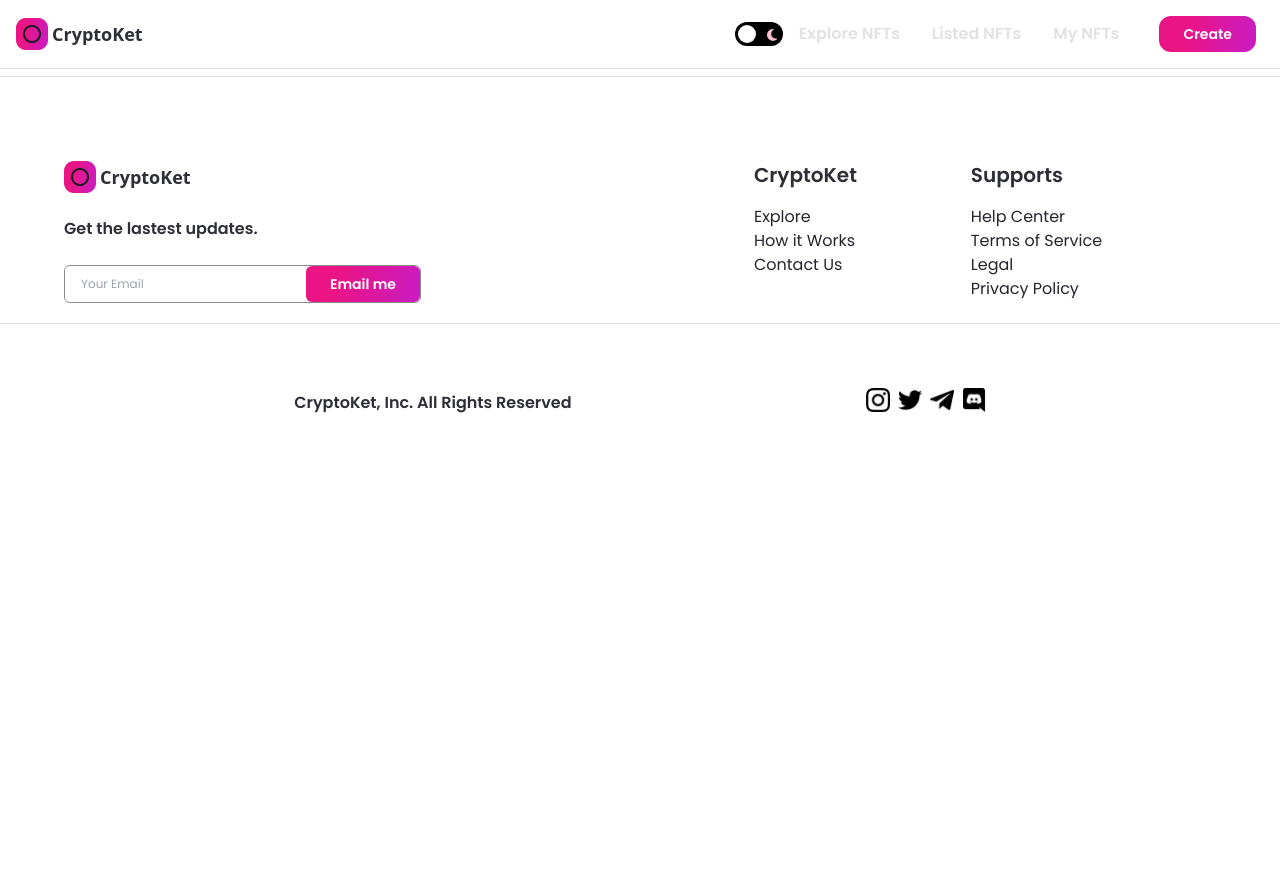
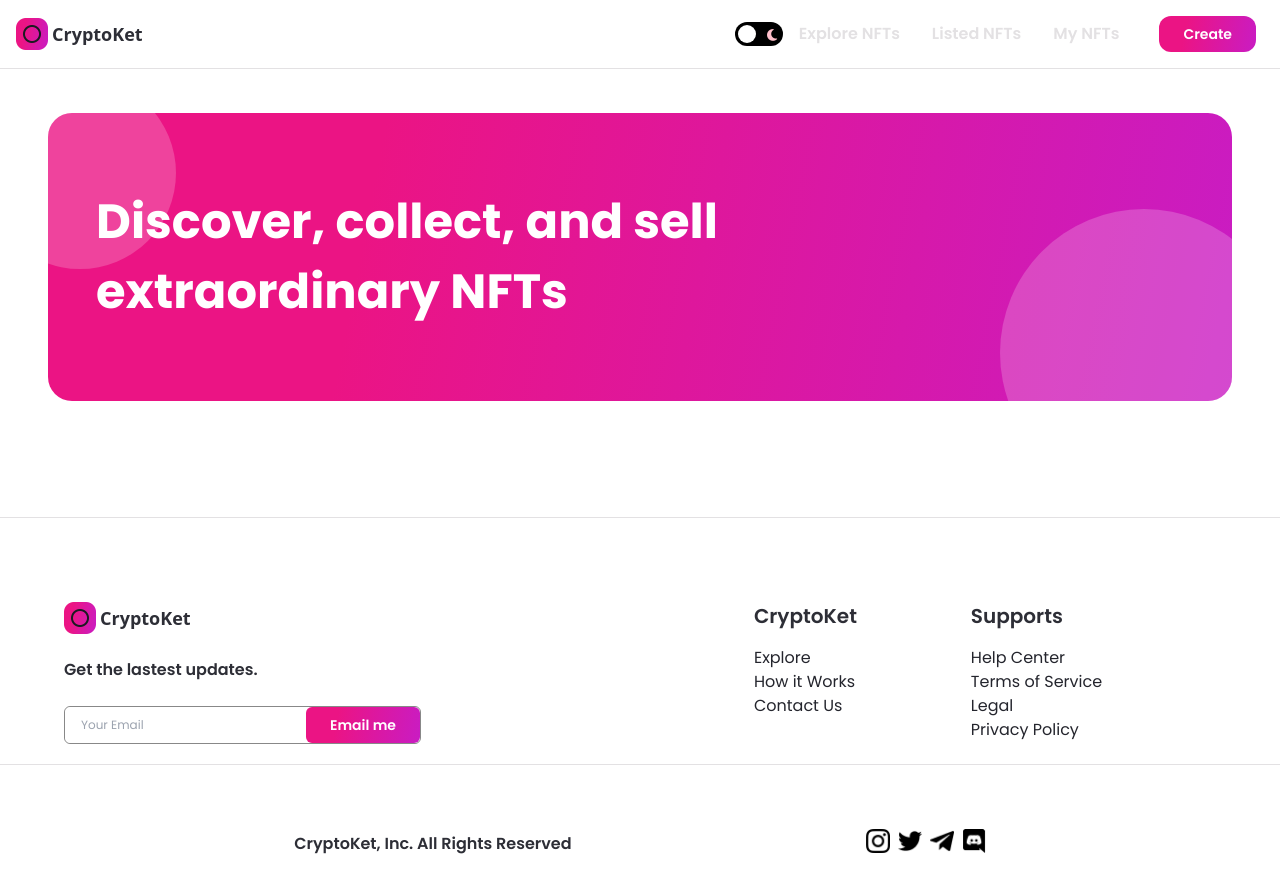
Before and after one commit to hulyhulyhuly/nft-mkt, a Next.js app: page / in a window 1280 px wide. Shown: the top 892 px of the page. Before the commit the page ends 800 px from the top, so only its background shows below. Built offline with nearby package versions, Linux system fonts and the light colour scheme.

Commit message:
fix: adjust css

```diff
--- /dev/null
+++ b/components/Banner.jsx
@@ -0,0 +1,11 @@
+import React from 'react';
+
+const Banner = ({ name, outterStyles, innerStyles }) => (
+  <div className={`relative flex items-center w-full overflow-hidden z-0 nft-gradient ${outterStyles}`}>
+    <p className={`font-poppins font-bold text-5xl text-white leading-70 ${innerStyles}`}>{name}</p>
+    <div className="absolute w-48 h-48 sm:w-32 sm:h-32 rounded-full -top-9 -left-16 -z-5 white-bg" />
+    <div className="absolute w-72 h-72 sm:w-56 sm:h-56 rounded-full -bottom-24 -right-14 -z-5 white-bg" />
+  </div>
+);
+
+export default Banner;
--- a/components/Footer.jsx
+++ b/components/Footer.jsx
@@ -56,7 +56,7 @@ const Footer = () => {
             </div>
           </div>
         </div>
-        <div className="flex flex-1 md:flex-col justify-evenly md:mx-auto md:mt-8 md:space-y-6">
+        <div className="flex flex-1 sm:flex-col justify-evenly sm:mx-auto md:mt-8  sm:space-y-6">
           <FooterLinks heading="CryptoKet" />
           <FooterLinks heading="Supports" />
         </div>
--- a/components/index.js
+++ b/components/index.js
@@ -1,5 +1,6 @@
 import Navbar from './Navbar';
 import Footer from './Footer';
 import Button from './Button';
+import Banner from './Banner';
 
-export { Navbar, Footer, Button };
+export { Navbar, Footer, Button, Banner };
--- a/pages/_app.js
+++ b/pages/_app.js
@@ -8,7 +8,9 @@ const MyApp = ({ Component, pageProps }) => (
   <ThemeProvider attribute="class">
     <div className="dark:bg-nft-dark bg-white min-h-screen">
       <Navbar />
-      <Component {...pageProps} />
+      <div className="pt-65">
+        <Component {...pageProps} />
+      </div>
       <Footer />
     </div>
 
--- a/pages/index.js
+++ b/pages/index.js
@@ -1,11 +1,22 @@
+import { Banner } from '../components';
+
 const Home = () => {
   console.log('Home');
 
   return (
-    <div>
-      <h1 className="text-3xl font-bold underline">
-        Hello, Next!
-      </h1>
+    <div className="flex justify-center p-12 sm:px-4">
+      <div className="w-full minmd:w-4/5">
+        <Banner
+          name={(<>Discover, collect, and sell <br /> extraordinary NFTs</>)}
+          outterStyles="mb-7 h-72 xs:h-44 sm:h-60 p-12 xs:p-4 rounded-3xl"
+          innerStyles="md:text-4xl sm:text-2xl xs:text-xl"
+        />
+      </div>
+      {/* <p>adasd</p>
+      <p>adasd</p>
+      <p>adasd</p>
+      <p>adasd</p>
+      <p>adasd</p> */}
     </div>
   );
 };
```
